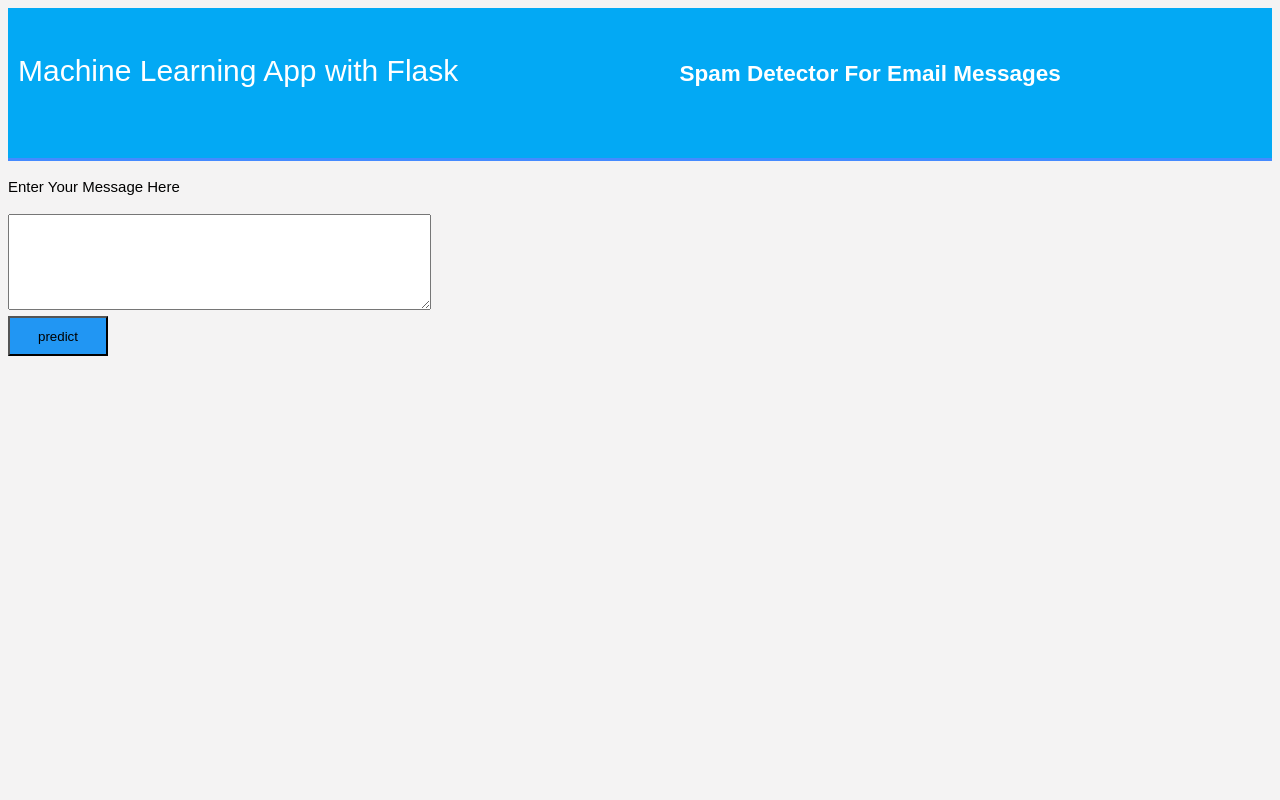
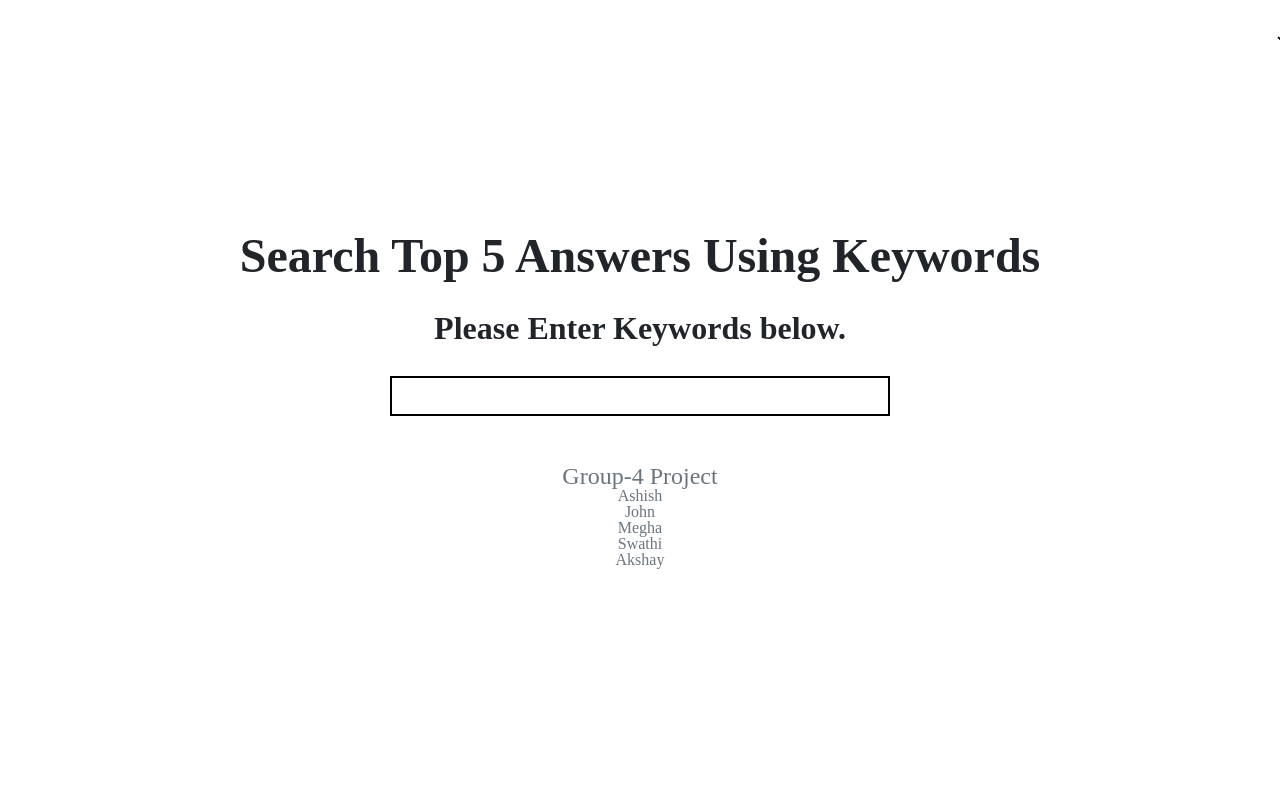
Before and after one commit to Ashish-Gore/NLP-Top5-QA-Project-Deployment, a Flask app: template templates/home.html in a window 1280 px wide. Run offline with Flask 2, Linux system fonts and the light colour scheme; the template is opened without the code that fills it, so the values that code supplies are empty; parts of the project's set-up code (start-up, migrations or seed data) failed here and were passed over; some libraries are stand-ins or nearby versions.

Commit message:
Update home.html

```diff
--- a/templates/home.html
+++ b/templates/home.html
@@ -1,38 +1,135 @@
 <!DOCTYPE html>
-<html>
+<html lang="en">
 <head>
-	<title>Home</title>
-	<!-- <link rel="stylesheet" type="text/css" href="../static/css/styles.css"> -->
-	<link rel="stylesheet" type="text/css" href="{{ url_for('static', filename='css/styles.css') }}">
+<link rel="stylesheet" href="https://stackpath.bootstrapcdn.com/bootstrap/4.4.1/css/bootstrap.min.css" integrity="sha384-Vkoo8x4CGsO3+Hhxv8T/Q5PaXtkKtu6ug5TOeNV6gBiFeWPGFN9MuhOf23Q9Ifjh" crossorigin="anonymous">
+<meta charset="UTF-8">
+<link rel="apple-touch-icon" type="image/png" href="https://static.codepen.io/assets/favicon/apple-touch-icon-5ae1a0698dcc2402e9712f7d01ed509a57814f994c660df9f7a952f3060705ee.png" />
+<meta name="apple-mobile-web-app-title" content="CodePen">
+<link rel="shortcut icon" type="image/x-icon" href="https://static.codepen.io/assets/favicon/favicon-aec34940fbc1a6e787974dcd360f2c6b63348d4b1f4e06c77743096d55480f33.ico" />
+<link rel="mask-icon" type="" href="https://static.codepen.io/assets/favicon/logo-pin-8f3771b1072e3c38bd662872f6b673a722f4b3ca2421637d5596661b4e2132cc.svg" color="#111" />
+<title>Group 4 Project QA Search </title>
+<link rel="stylesheet" href="https://cdnjs.cloudflare.com/ajax/libs/meyer-reset/2.0/reset.min.css">
+
+<style>
+/*** COLORS ***/
+/*** DEMO ***/
+html,
+body {
+  height: 100%;
+  margin: 0;
+}
+body {
+
+}
+p {
+  margin-top: 30px;
+}
+.cntr {
+  display: table;
+  width: 100%;
+  height: 100%;
+}
+.cntr .cntr-innr {
+  display: table-cell;
+  text-align: center;
+  vertical-align: middle;
+}
+/*** STYLES ***/
+.search {
+  display: inline-block;
+  position: static;
+  height: 40px;
+  width: 500px;
+
+  border: 2px solid rgb(0, 0, 0);
+
+  cursor: text;
+
+}
+.search:after {
+  content: "";
+  position: absolute;
+  width: 2px;
+  height: 20px;
+  right: -6px;
+  top: 34px;
+  background: rgb(8, 8, 8);
+  border-radius: 3px;
+  -webkit-transform: rotate(-45deg);
+          transform: rotate(-45deg);
+  -webkit-transition: all 400ms ease;
+  transition: all 400ms ease;
+}
+.search.active,
+.search:hover {
+  width: 500px;
+  margin-right: 0px;
+}
+.search:active:after,
+.search:hover:after {
+  height: 0px;
+
+}
+.search input {
+  width: 100%;
+  border: none;
+  box-sizing: border-box;
+  font-family: Helvetica;
+  font-size: 20px;
+  color: inherit;
+  background: transparent;
+  outline-width: 0px;
+}
+</style>
+<script>
+  $("#inpt_search").on('focus', function () {
+    $(this).parent('label').addClass('active');
+  });
+
+  $("#inpt_search").on('blur', function () {
+    if($(this).val().length == 0)
+      $(this).parent('label').removeClass('active');
+  });
+  </script>
 </head>
-<body>
+<body translate="no">
+<div class="cntr">
+<div class="cntr-innr">
+	<h1 style="font-size: 300%;" class="font-weight-bolder" >Search Top 5 Answers Using Keywords</h1>
+	<br><br>
 
-	<header>
-		<div class="container">
-		<div id="brandname">
-			Machine Learning App with Flask
-		</div>
-		<h2>Spam Detector For Email Messages</h2>
+	<h1 style="font-size: 200%;" class="font-weight-bolder"  >Please Enter Keywords below.</h1>
 
-	</div>
-	</header>
 
-	<div class="ml-container">
+	<br><br>
+  <form action="{{ url_for('predict')}}" method="POST">
+<label class="search" for="inpt_search">
 
-		<form action="{{ url_for('predict')}}" method="POST">
-		<p>Enter Your Message Here</p>
-		<!-- <input type="text" name="comment"/> -->
-		<textarea name="message" rows="6" cols="50"></textarea>
-		<br/>
+<input id="inpt_search" type="text" name="message"/>
+<datalist id="pasta">
+  {% for item in prediction %}
+  <option>{{item}}</option>
+  {% endfor %}
 
-		<input type="submit" class="btn-info" value="predict">
+</datalist>
 
-	</form>
 
-	</div>
+</label>
+<br><br><br><br>
+<h1  class="text-muted" style="font-size: 150%;">Group-4 Project</h1>
+<ol  class="text-muted" >
+    <li>Ashish </li>
+    <li>John </li>
+    <li>Megha </li>
+    <li>Swathi </li>
+    <li>Akshay </li>
+</ol>
 
 
 
 
+</div>
+</div>
+
 </body>
 </html>
```
